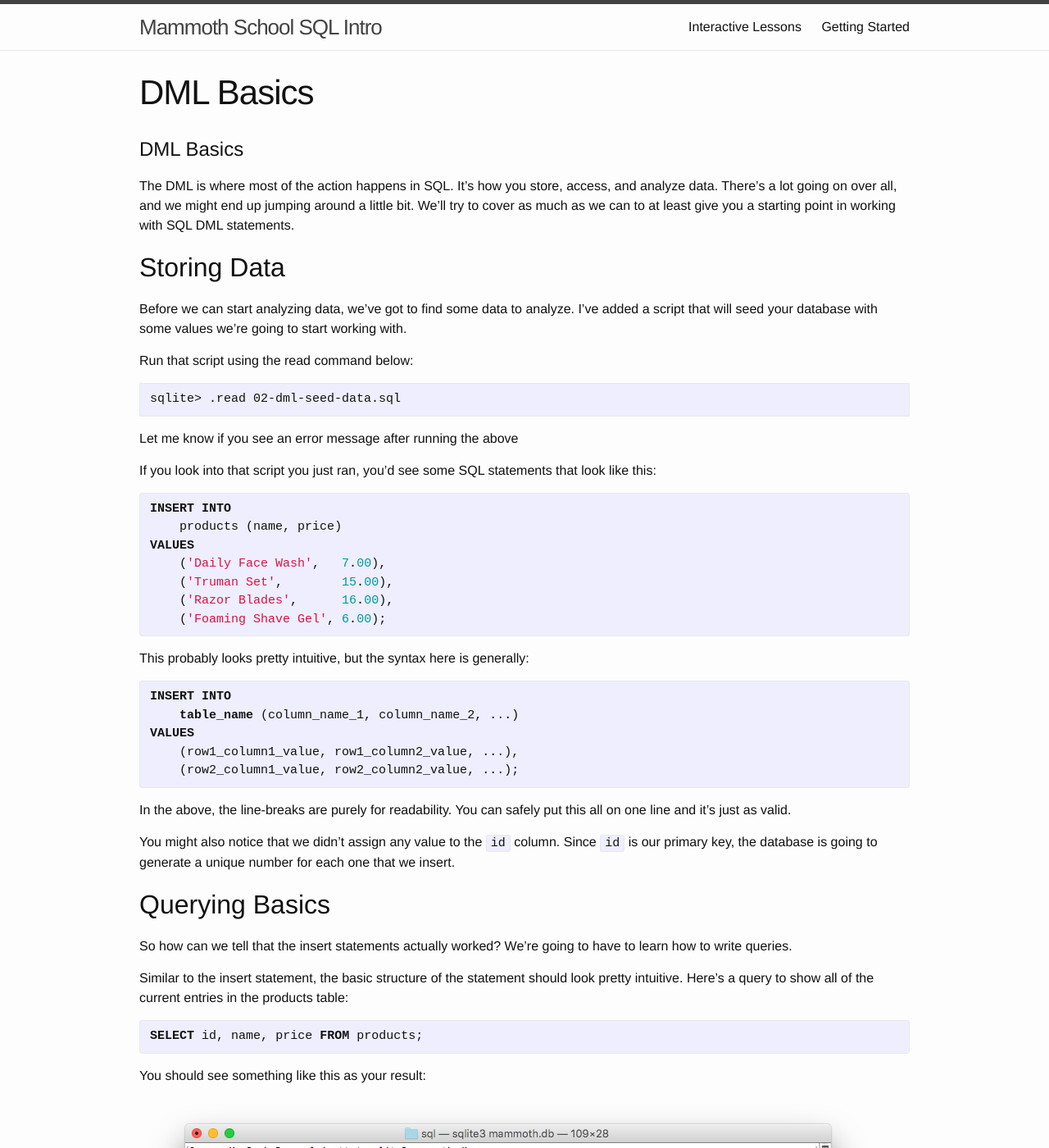
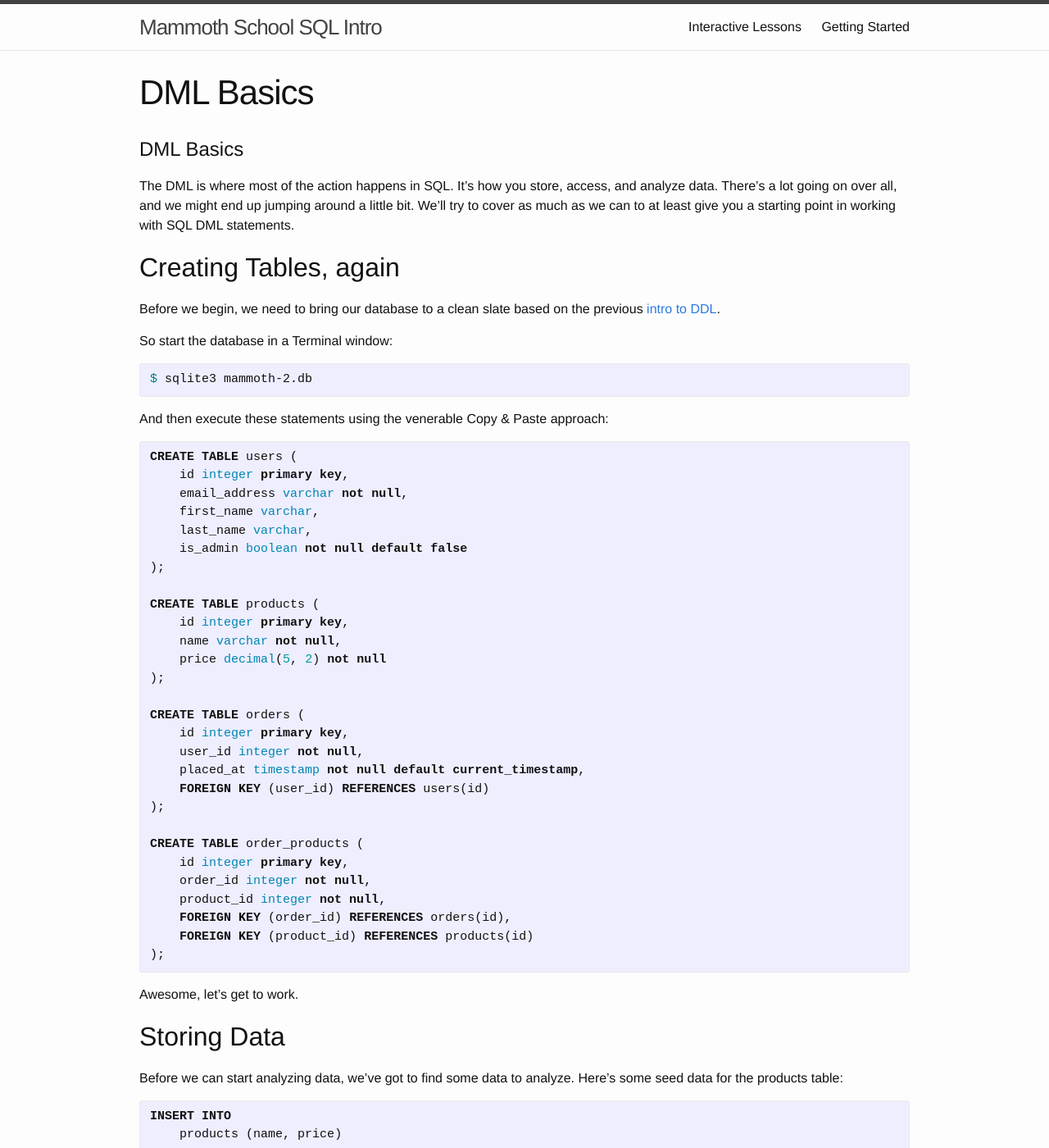
Before and after one commit to pettyjamesm/mammoth-school-sql-intro, a Jekyll site: the page built from _posts/2016-03-01-02-intro-to-dml.markdown, in a window 1280 px wide and 1400 px high. Shown: the whole window at 82% size. Built offline with Jekyll 4.4.1, drawn with Linux system fonts in a browser that asks for light colours; some of the changed text lies outside the part shown.

Commit message:
Update DML pages

```diff
--- a/_posts/2016-03-01-02-intro-to-dml.markdown
+++ b/_posts/2016-03-01-02-intro-to-dml.markdown
@@ -7,16 +7,52 @@ number: 2
 # DML Basics {#dml-basics}
 The DML is where most of the action happens in SQL. It's how you store, access, and analyze data. There's a lot going on over all, and we might end up jumping around a little bit. We'll try to cover as much as we can to at least give you a starting point in working with SQL DML statements.
 
+## Creating Tables, again {#create-tables-again}
+Before we begin, we need to bring our database to a clean slate based on the previous [intro to DDL]({{ site.baseurl }}/{% post_url 2016-02-29-01-intro-to-ddl %}).
+
+So start the database in a Terminal window:
+
+{% highlight shell %}
+$ sqlite3 mammoth-2.db
+{% endhighlight %}
+
+And then execute these statements using the venerable Copy & Paste approach:
+
+{% highlight sql %}
+CREATE TABLE users (
+    id integer primary key,
+    email_address varchar not null,
+    first_name varchar,
+    last_name varchar,
+    is_admin boolean not null default false
+);
+
+CREATE TABLE products (
+    id integer primary key,
+    name varchar not null,
+    price decimal(5, 2) not null
+);
+
+CREATE TABLE orders (
+    id integer primary key,
+    user_id integer not null,
+    placed_at timestamp not null default current_timestamp,
+    FOREIGN KEY (user_id) REFERENCES users(id)
+);
+
+CREATE TABLE order_products (
+    id integer primary key,
+    order_id integer not null,
+    product_id integer not null,
+    FOREIGN KEY (order_id) REFERENCES orders(id),
+    FOREIGN KEY (product_id) REFERENCES products(id)
+);
+{% endhighlight %}
+
+Awesome, let's get to work.
+
 ## Storing Data {#storing-data}
-Before we can start analyzing data, we've got to find some data to analyze. I've added a script that will seed your database with some values we're going to start working with.
-
-Run that script using the read command below:
-
-    sqlite> .read 02-dml-seed-data.sql
-
-Let me know if you see an error message after running the above
-
-If you look into that script you just ran, you'd see some SQL statements that look like this:
+Before we can start analyzing data, we've got to find some data to analyze.  Here's some seed data for the products table:
 
 {% highlight sql %}
 INSERT INTO
@@ -40,7 +76,8 @@ VALUES
 
 In the above, the line-breaks are purely for readability. You can safely put this all on one line and it's just as valid.
 
-You might also notice that we didn't assign any value to the `id` column. Since `id` is our primary key, the database is going to generate a unique number for each one that we insert.
+You might also notice that we didn't assign any value to the `id` column. Since `id` is our primary key, the database is
+going to generate a unique number for each one that we insert.
 
 
 ## Querying Basics {#querying-basics}
@@ -60,7 +97,9 @@ That's right, but it's a little annoying that you have to correlate the columns
 
 To turn on headers in the query output, enter the following command into the sqlite console:
 
-    sqlite> .headers on
+{% highlight sql %}
+.headers on
+{% endhighlight %}
 
 With that, you should see the following:
 
@@ -69,7 +108,7 @@ With that, you should see the following:
 If you want to select all columns for a given table, you can actually omit spelling all of them out and just use:
 
 {% highlight sql %}
-SELECT * FROM table_name;
+SELECT * FROM products;
 {% endhighlight %}
 
 
```
Also changed, not shown: 1 other file.
